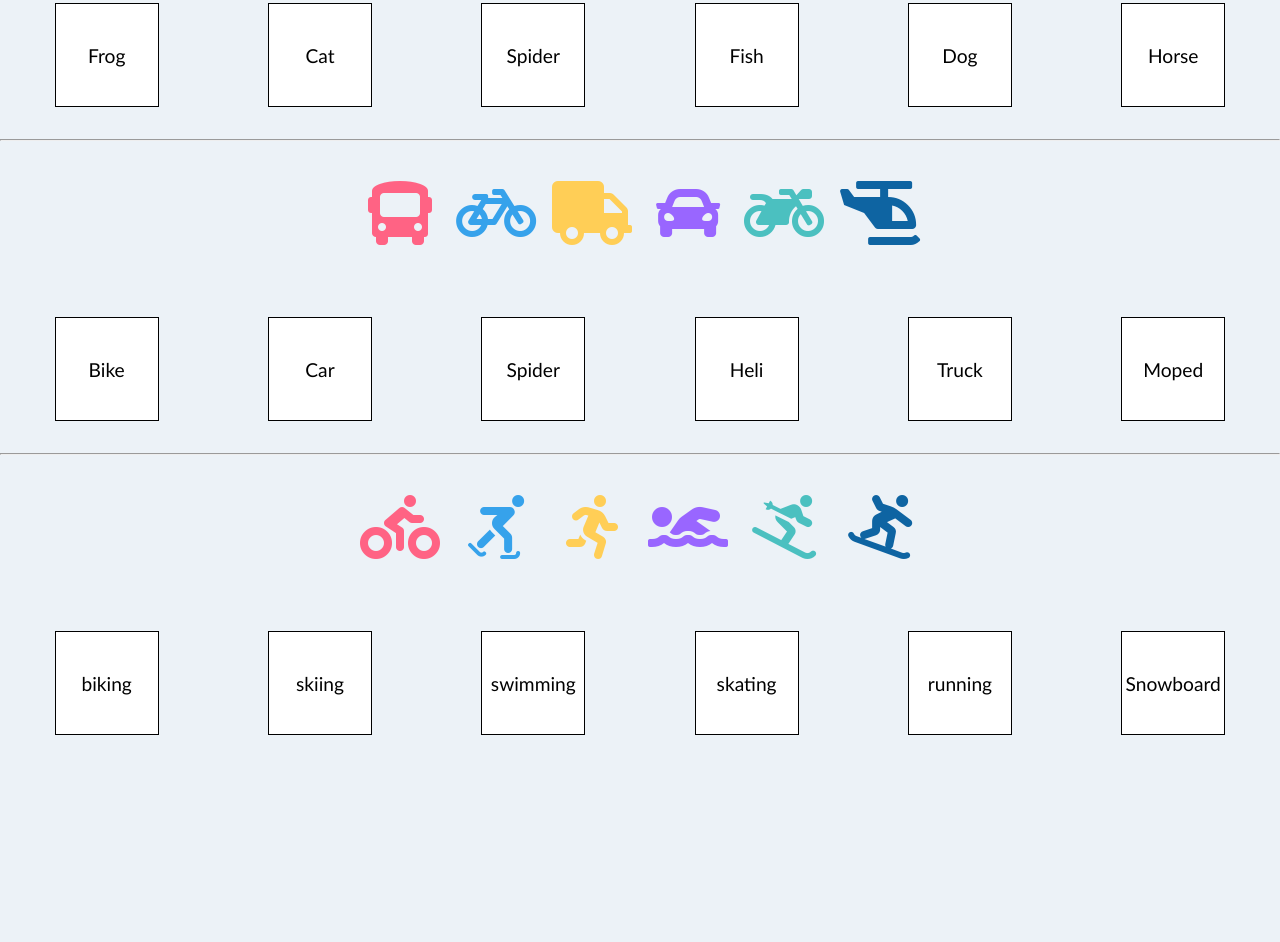
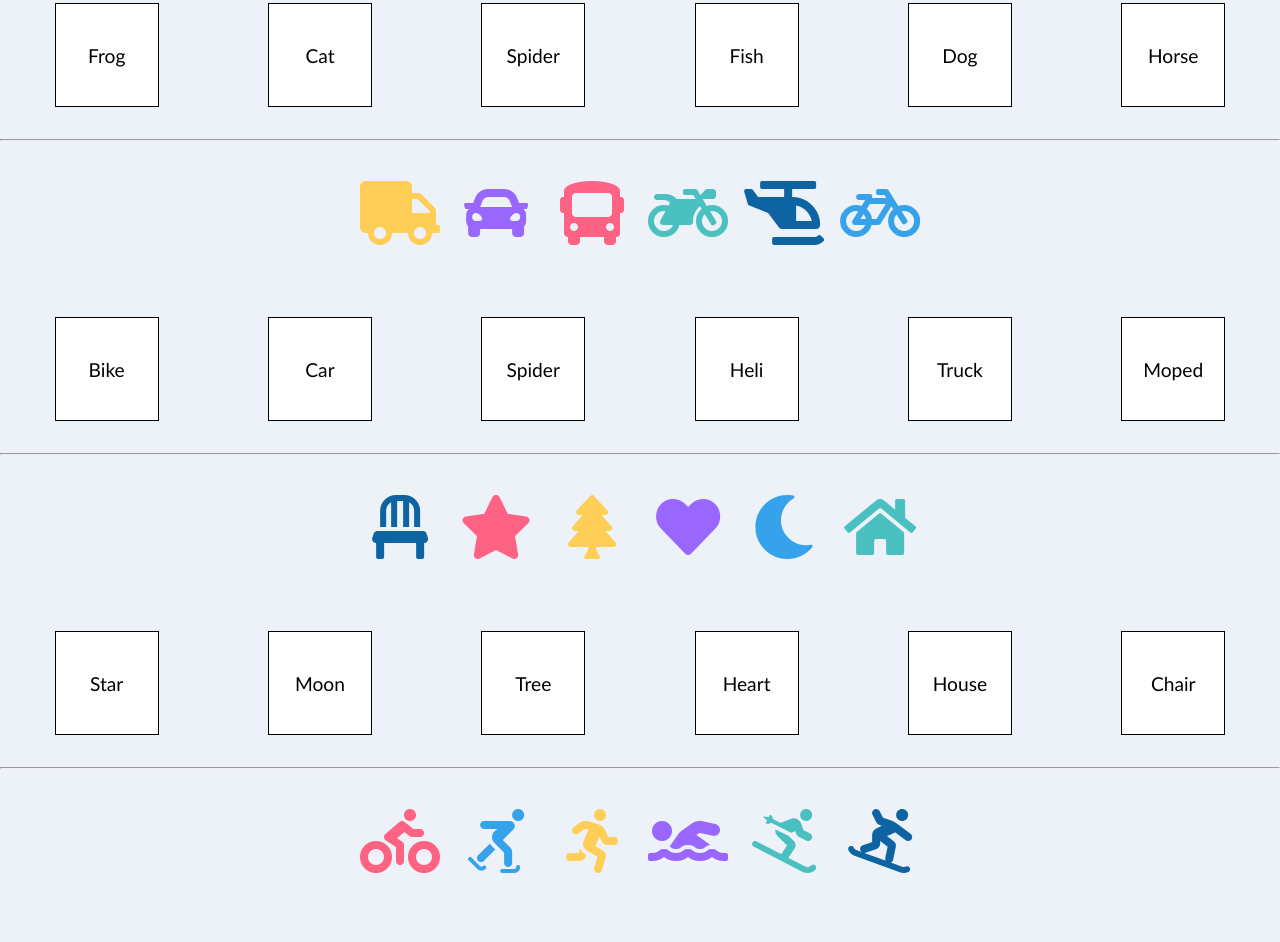
Before and after one commit to Verenasworld/dragDropGame, a website built with Parcel: page index.html in a window 1280 px wide. Shown: the part 295-1237 px from the top of the page. Before the commit the page ends 1062 px from the top, so only its background shows below. Built offline with nearby package versions, Linux system fonts and the light colour scheme; files whose address does not match are found by name.

Commit message:
add more icons

```diff
--- a/index.html
+++ b/index.html
@@ -34,12 +34,12 @@
 </section>
 <hr>
 <section class="draggable-elements">
-  <i class="fas fa-bus draggable" draggable="true" style="color: #ff6384;" id="bus" title="Bus"></i>
-  <i class="fas fa-bicycle draggable" draggable="true" style="color: #36a2eb;" id="bike" title="Fahrrad"></i>
   <i class="fas fa-truck draggable" draggable="true" style="color: #ffce56;" id="truck" title="LKW"></i>
   <i class="fas fa-car draggable" draggable="true" style="color: #9966ff;" id="car"title="Auto" ></i>
-  <i class="fas fa-motorcycle draggable" draggable="true" style="color: #4bc0c0;" id="motorcycle" title="Motorad "></i>
+  <i class="fas fa-bus draggable" draggable="true" style="color: #ff6384;" id="bus" title="Bus"></i>
+  <i class="fas fa-motorcycle draggable" draggable="true" style="color: #4bc0c0;" id="motorcycle" title="Motorrad "></i>
   <i class="fas fa-helicopter draggable" draggable="true" style="color: #0e64a2;" id="helicopter" title="Hubschrauber"></i>
+  <i class="fas fa-bicycle draggable" draggable="true" style="color: #36a2eb;" id="bike" title="Fahrrad"></i>
 </section>
 
 <section class="droppable-elements">
@@ -51,11 +51,30 @@
   <div class="droppable" data-draggable-id="motorcycle"><span>Moped</span>
   </div>
 </section>
+<hr>
+<section class="draggable-elements">
+  <i class="fas fa-chair draggable" draggable="true" style="color: #0e64a2;" id="chair" title="Sessel"></i>
+  <i class="fas fa-star draggable" draggable="true" style="color: #ff6384;" id="star" title="Stern"></i>
+  <i class="fas fa-tree draggable" draggable="true" style="color: #ffce56;" id="tree" title="Baum"></i>
+  <i class="fas fa-heart draggable" draggable="true" style="color: #9966ff;" id="heart" title="Herz"></i>
+  <i class="fas fa-moon draggable" draggable="true" style="color: #36a2eb;" id="moon" title="Mond"></i>
+  <i class="fas fa-home draggable" draggable="true" style="color: #4bc0c0;" id="home" title="Haus"></i>
 
+</section>
+
+<section class="droppable-elements">
+  <div class="droppable" data-draggable-id="star"><span>Star</span></div>
+  <div class="droppable" data-draggable-id="moon"><span>Moon</span></div>
+  <div class="droppable" data-draggable-id="tree"><span>Tree</span></div>
+  <div class="droppable" data-draggable-id="heart"><span>Heart</span></div>
+  <div class="droppable" data-draggable-id="home"><span>House</span></div>
+  <div class="droppable" data-draggable-id="chair"><span>Chair</span>
+  </div>
+</section>
 <hr>
 <section class="draggable-elements">
   <i class="fas fa-biking draggable" draggable="true" style="color: #ff6384;" id="biking" title="Fahrrad fahren"></i>
-  <i class="fas fa-skating draggable" draggable="true" style="color: #36a2eb;" id="skating" title="Skate Board"></i>
+  <i class="fas fa-skating draggable" draggable="true" style="color: #36a2eb;" id="skating" title="skaten"></i>
   <i class="fas fa-running draggable" draggable="true" style="color: #ffce56;" id="running" title="laufen"></i>
   <i class="fas fa-swimmer draggable" draggable="true" style="color: #9966ff;" id="swimming" title="schwimmen"></i>
   <i class="fas fa-skiing draggable" draggable="true" style="color: #4bc0c0;" id="skiing" title="skifahren"></i>
@@ -71,7 +90,7 @@
   <div class="droppable" data-draggable-id="snowboarding"><span>Snowboard</span>
   </div>
 </section>
-<script src="/main.js"></script>
+<script src="js/main.js"></script>
 </body>
 
 </html>
```
